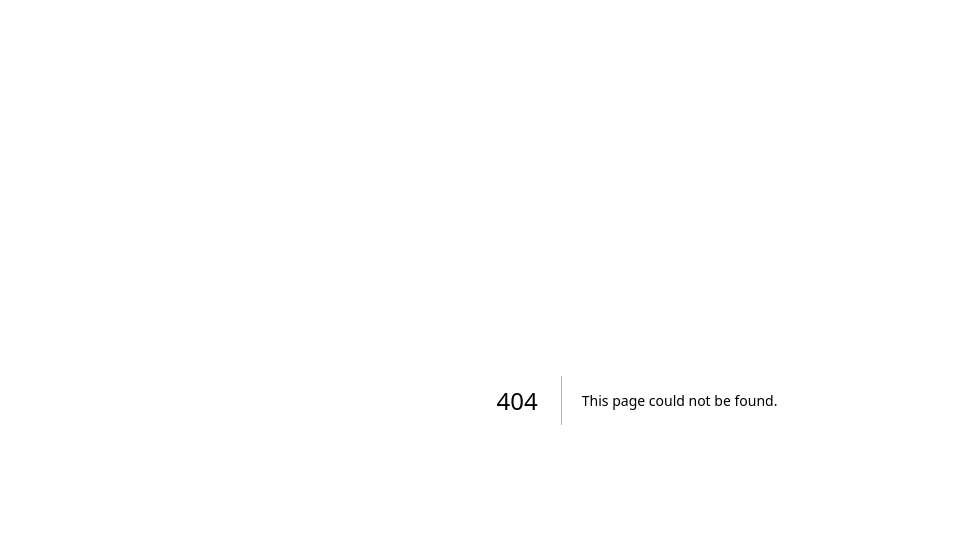
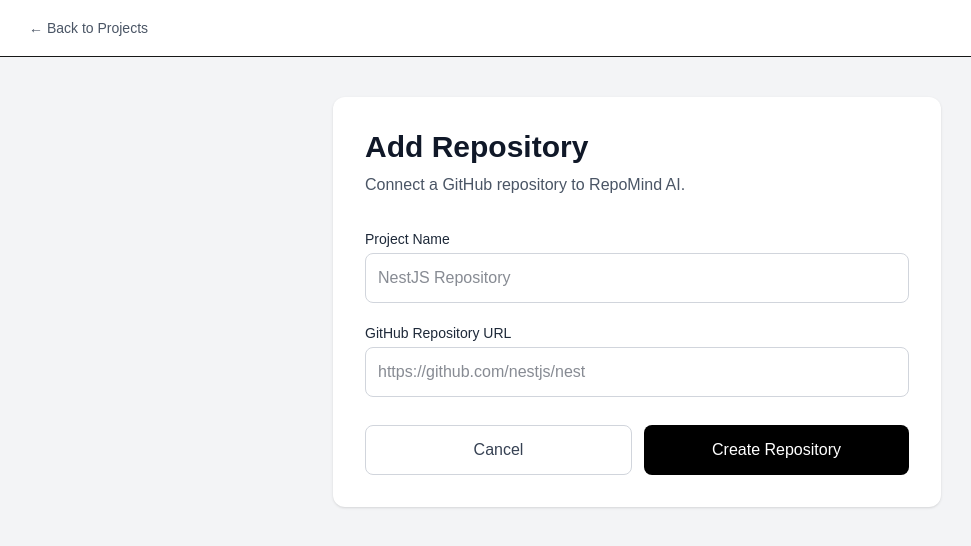
Before and after one commit to Kousthub13/repomind-ai, a Next.js app in the folder frontend/: page /projects/new in a window 1280 px wide. Before the commit this address had no page. Shown: the top 546 px of the page, without its empty margins (3-974 px from the left). Built offline with nearby package versions, Linux system fonts and the light colour scheme.

Commit message:
added repository clean flow

```diff
--- /dev/null
+++ b/frontend/app/projects/new/page.tsx
@@ -0,0 +1,140 @@
+"use client";
+
+import { FormEvent, useState } from "react";
+import { useRouter } from "next/navigation";
+import { createProject } from "@/services/api";
+import { useAppSelector } from "@/store/hooks";
+
+export default function NewProjectPage() {
+    const router = useRouter();
+
+    const token = useAppSelector((state) => state.auth.token);
+
+    const [name, setName] = useState("");
+    const [githubUrl, setGithubUrl] = useState("");
+    const [loading, setLoading] = useState(false);
+    const [error, setError] = useState("");
+
+    const handleSubmit = async (event: FormEvent) => {
+        event.preventDefault();
+
+        if (!token) {
+            router.push("/login");
+            return;
+        }
+
+        setLoading(true);
+        setError("");
+
+        try {
+            await createProject(token, name, githubUrl);
+
+            router.push("/dashboard");
+        } catch (error) {
+            console.error(error);
+            setError("Failed to create project.");
+        } finally {
+            setLoading(false);
+        }
+    };
+
+    return (
+        <main className="min-h-screen bg-gray-100">
+            <nav className="border-b bg-white">
+                <div className="mx-auto max-w-7xl px-8 py-4">
+                    <button
+                        onClick={() => router.push("/dashboard")}
+                        className="text-sm font-medium text-gray-600 hover:text-gray-900"
+                    >
+                        ← Back to Projects
+                    </button>
+                </div>
+            </nav>
+
+            <section className="mx-auto max-w-2xl px-8 py-10">
+                <div className="rounded-xl bg-white p-8 shadow-sm">
+                    <h1 className="text-3xl font-bold text-gray-900">
+                        Add Repository
+                    </h1>
+
+                    <p className="mt-2 text-gray-600">
+                        Connect a GitHub repository to RepoMind AI.
+                    </p>
+
+                    <form
+                        onSubmit={handleSubmit}
+                        className="mt-8 space-y-5"
+                    >
+                        <div>
+                            <label
+                                htmlFor="name"
+                                className="mb-1 block text-sm font-medium text-gray-800"
+                            >
+                                Project Name
+                            </label>
+
+                            <input
+                                id="name"
+                                type="text"
+                                value={name}
+                                onChange={(event) =>
+                                    setName(event.target.value)
+                                }
+                                placeholder="NestJS Repository"
+                                required
+                                className="w-full rounded-lg border border-gray-300 px-3 py-3 text-gray-900 outline-none focus:border-black focus:ring-1 focus:ring-black"
+                            />
+                        </div>
+
+                        <div>
+                            <label
+                                htmlFor="githubUrl"
+                                className="mb-1 block text-sm font-medium text-gray-800"
+                            >
+                                GitHub Repository URL
+                            </label>
+
+                            <input
+                                id="githubUrl"
+                                type="url"
+                                value={githubUrl}
+                                onChange={(event) =>
+                                    setGithubUrl(event.target.value)
+                                }
+                                placeholder="https://github.com/nestjs/nest"
+                                required
+                                className="w-full rounded-lg border border-gray-300 px-3 py-3 text-gray-900 outline-none focus:border-black focus:ring-1 focus:ring-black"
+                            />
+                        </div>
+
+                        {error && (
+                            <div className="rounded-lg bg-red-50 p-3 text-sm text-red-600">
+                                {error}
+                            </div>
+                        )}
+
+                        <div className="flex gap-3 pt-2">
+                            <button
+                                type="button"
+                                onClick={() => router.push("/dashboard")}
+                                className="flex-1 rounded-lg border border-gray-300 px-4 py-3 font-medium text-gray-700 hover:bg-gray-100"
+                            >
+                                Cancel
+                            </button>
+
+                            <button
+                                type="submit"
+                                disabled={loading}
+                                className="flex-1 rounded-lg bg-black px-4 py-3 font-medium text-white hover:bg-gray-800 disabled:cursor-not-allowed disabled:opacity-50"
+                            >
+                                {loading
+                                    ? "Creating..."
+                                    : "Create Repository"}
+                            </button>
+                        </div>
+                    </form>
+                </div>
+            </section>
+        </main>
+    );
+}
```
